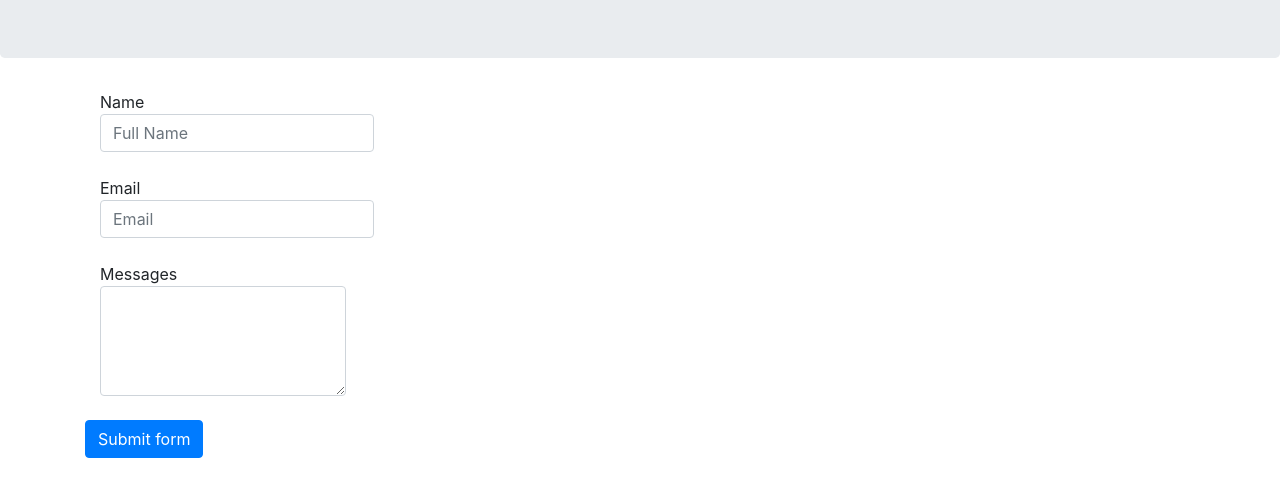
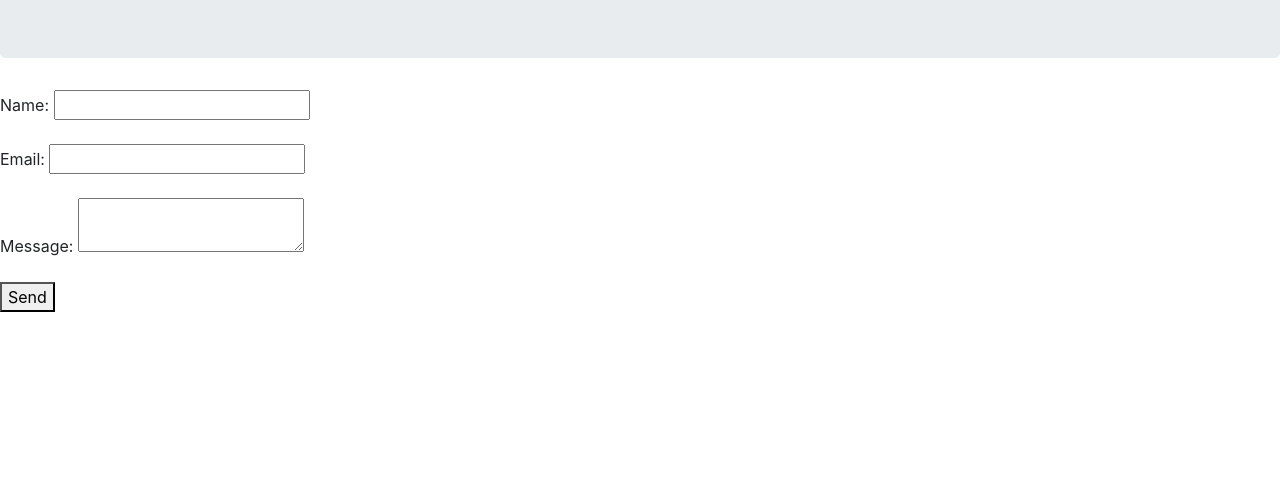
Before and after one commit to Krunal1997patel/krunalportfolio, a plain HTML site: page index.html in a window 1280 px wide. Shown: the part 288-784 px from the top of the page. Drawn offline with nearby package versions, Linux system fonts and the light colour scheme.

Commit message:
still fixing form

```diff
--- a/index.html
+++ b/index.html
@@ -25,32 +25,21 @@
         </div>
       </div>
 
-      <div class="container">
-          <form action="POST" data-netlify="true" name="content">
-              <div class="form-group">
-                  <div class="col-md-4 mb-3">
-                    <label>Name
-                        <input type="text" class="form-control" placeholder="Full Name"  required>
-                    </label>
-                  </div>
-                  <div class="col-md-4 mb-3">
-                    <label>Email
-                        <input type="text" class="form-control" placeholder="Email"  required>
-                    </label>
-                  </div>
-                  <div class="col-md-6 mb-3">
-                    <label>Messages
-                        <textarea class="form-control" id="exampleFormControlTextarea1" rows="4" required ></textarea>
-                    </label>
-                  </div>
-              </div>
-
-                <div data-netlify-recaptcha="true"></div>
-
-              <button class="btn btn-primary" type="submit">Submit form</button>
-          </form>
-
-      </div>
+        <form name="contact" method="POST" data-netlify-recaptcha="true" data-netlify="true">
+            <p>
+                <label>Name: <input type="text" name="name" /></label>
+            </p>
+            <p>
+              <label>Email: <input type="text" name="name" /></label>
+            </p>
+            <p>
+              <label>Message: <textarea name="message"></textarea></label>
+            </p>
+            <div data-netlify-recaptcha="true"></div>
+            <p>
+              <button type="submit">Send</button>
+            </p>
+        </form>
 
     <!-- Optional JavaScript -->
     <!-- jQuery first, then Popper.js, then Bootstrap JS -->
```
